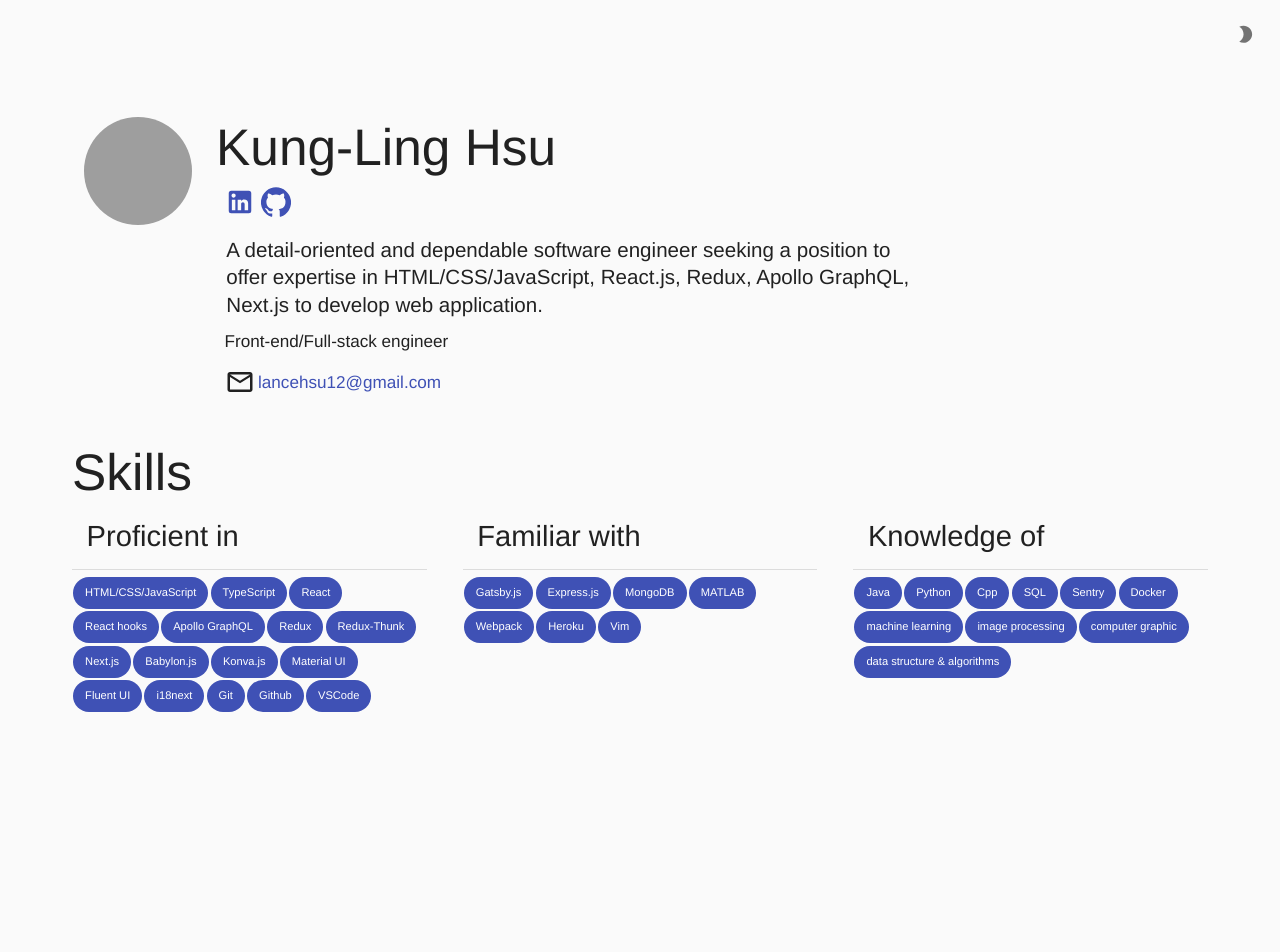
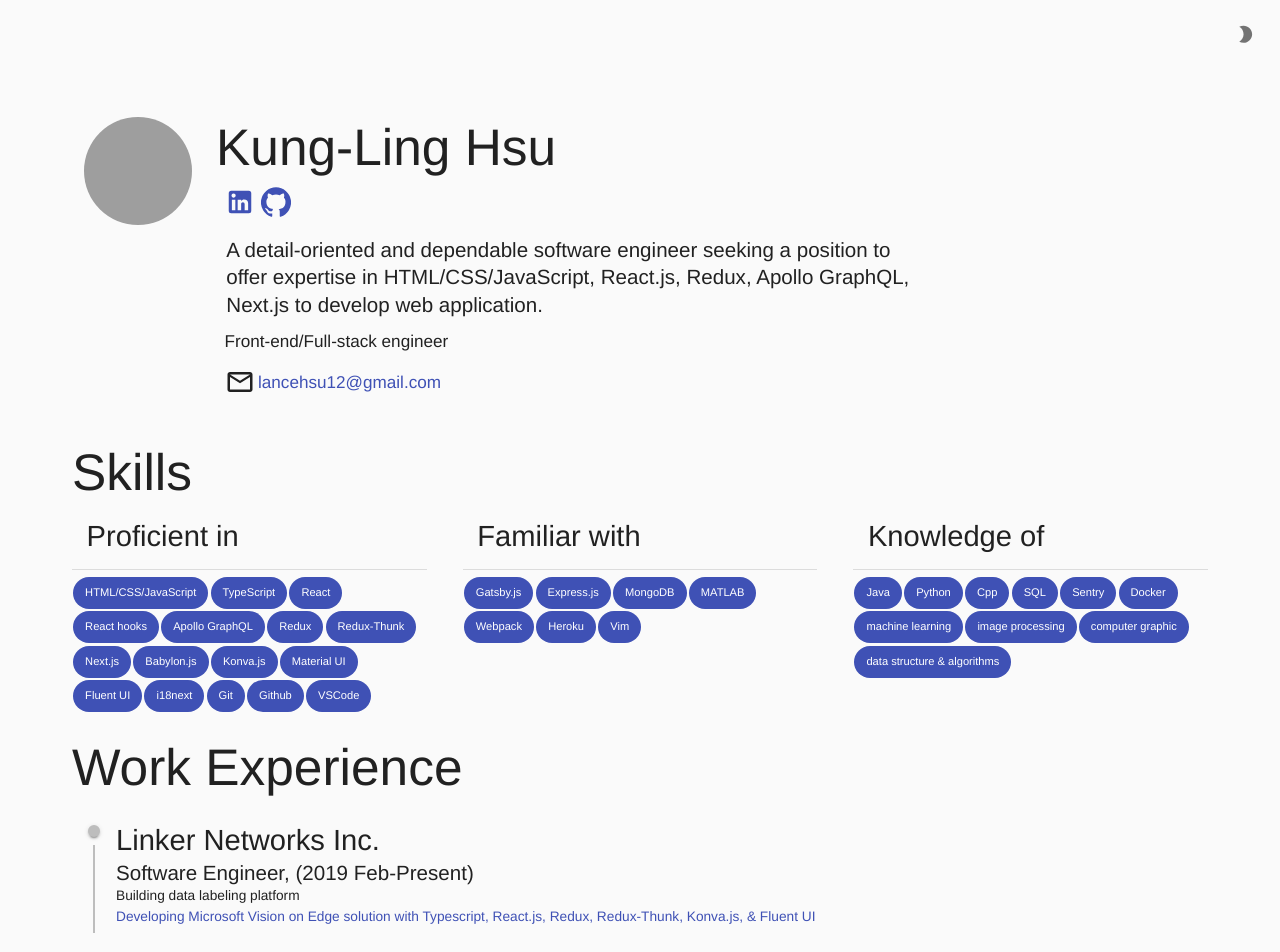
Before and after one commit to lancehsu/deprecated-resume, a React (Create React App) app: page / in a window 1280 px wide. Shown: the top 952 px of the page. Before the commit the page ends 800 px from the top, so only its background shows below. Built offline with nearby package versions, Linux system fonts and the light colour scheme; grey boxes are pictures that could not be loaded.

Commit message:
Add WorkExperienceList

```diff
--- a/src/components/Container.tsx
+++ b/src/components/Container.tsx
@@ -3,12 +3,14 @@ import { Box } from '@material-ui/core';
 
 import Profile from './Profile';
 import Skills from './Skills';
+import WorkExperienceList from './WorkExperienceList';
 
 const Container: FC = () => {
   return (
     <Box className="container" style={{ margin: '4em' }}>
       <Profile />
       <Skills />
+      <WorkExperienceList />
     </Box>
   );
 };
--- /dev/null
+++ b/src/components/RightTimelineItem.tsx
@@ -0,0 +1,13 @@
+import { withStyles } from '@material-ui/core';
+import TimelineItem from '@material-ui/lab/TimelineItem/TimelineItem';
+
+const RightTimelineItem = withStyles({
+  missingOppositeContent: {
+    '&:before': {
+      flex: 0,
+      padding: 0,
+    },
+  },
+})(TimelineItem);
+
+export default RightTimelineItem;
--- a/src/components/Skills/SkillList.tsx
+++ b/src/components/Skills/SkillList.tsx
@@ -12,8 +12,8 @@ const SkillList: FC<SkillListProps> = ({ title, skills }) => {
         {title}
       </Typography>
       <Divider variant="fullWidth" style={{ margin: '0.5em 0' }} />
-      {skills.map((skill) => (
-        <Chip style={{ margin: '0.1em' }} color="primary" label={skill} />
+      {skills.map((skill, i) => (
+        <Chip key={i} style={{ margin: '0.1em' }} color="primary" label={skill} />
       ))}
     </Box>
   );
--- /dev/null
+++ b/src/components/WorkExperienceList/WorkExperienceItem.tsx
@@ -0,0 +1,51 @@
+import React, { FC } from 'react';
+import { Typography } from '@material-ui/core';
+import TimelineConnector from '@material-ui/lab/TimelineConnector/TimelineConnector';
+import TimelineContent from '@material-ui/lab/TimelineContent/TimelineContent';
+import TimelineDot from '@material-ui/lab/TimelineDot/TimelineDot';
+import TimelineSeparator from '@material-ui/lab/TimelineSeparator/TimelineSeparator';
+import { WorkExperienceInfo } from '../../content/resumeContentType';
+import RightTimelineItem from '../RightTimelineItem';
+
+interface WorkTimelineItemProps {
+  name: string;
+  info: WorkExperienceInfo;
+}
+const WorkTimelineItem: FC<WorkTimelineItemProps> = ({ name, info }) => {
+  return (
+    <RightTimelineItem>
+      <TimelineSeparator>
+        <TimelineDot />
+        <TimelineConnector />
+      </TimelineSeparator>
+      <TimelineContent>
+        <Typography variant="h4">{name}</Typography>
+        <Typography variant="h5">{`${info.title}, (${info.from}-${info.to})`}</Typography>
+        {info.content.map((item, i) => {
+          if (item.url)
+            return (
+              <a
+                key={i}
+                target="_blank"
+                rel="noopener noreferrer"
+                href={item.url}
+                style={{ textDecoration: 'none' }}
+              >
+                <Typography color="primary" variant="body1">
+                  {item.name}
+                </Typography>
+              </a>
+            );
+
+          return (
+            <Typography key={i} variant="body1">
+              {item.name}
+            </Typography>
+          );
+        })}
+      </TimelineContent>
+    </RightTimelineItem>
+  );
+};
+
+export default WorkTimelineItem;
--- /dev/null
+++ b/src/components/WorkExperienceList/index.tsx
@@ -0,0 +1,23 @@
+import React, { FC } from 'react';
+import Timeline from '@material-ui/lab/Timeline/Timeline';
+import { Box, Typography } from '@material-ui/core';
+
+import WorkExperienceItem from './WorkExperienceItem';
+import { workExperience } from '../../content/resumeContent';
+
+const WorkExperienceList: FC = () => {
+  const companyNames = Object.keys(workExperience);
+  return (
+    <Box style={{ margin: '2em' }}>
+      <Typography variant="h2">Work Experience</Typography>
+      <Timeline>
+        {companyNames.map((name, i) => (
+          <WorkExperienceItem key={i} name={name} info={workExperience[name]} />
+        ))}
+      </Timeline>
+
+    </Box>
+  );
+};
+
+export default WorkExperienceList;
--- a/src/content/resumeContent.ts
+++ b/src/content/resumeContent.ts
@@ -45,8 +45,12 @@ export const skills: Skills = {
   ],
 };
 
+enum Companies {
+  linker = 'Linker Networks Inc.',
+}
+
 export const workExperience: WorkExperience = {
-  ['Linker Networks Inc.']: {
+  [Companies.linker]: {
     title: 'Software Engineer',
     from: '2019 Feb',
     to: 'Present',
@@ -78,10 +82,15 @@ export const workExperience: WorkExperience = {
   },
 };
 
+enum Colleges {
+  NTU = 'National Taiwan University',
+  NCHU = 'National Chung Hsing University',
+}
 export const education: Education = {
-  ['National Taiwan University']: {
+  [Colleges.NTU]: {
     from: '2014',
     to: '2017',
+    degree: 'Master of Engineering, Bio-Industrial Mechatronics Engineering',
     content: [
       {
         name: 'Conference',
@@ -105,6 +114,11 @@ export const education: Education = {
       },
     ],
   },
+  [Colleges.NCHU]: {
+    from: '2009',
+    to: '2014',
+    degree: 'Bachelor of Engineering, Chemical Engineering',
+  },
 };
 
 export const projects = {};
```
Also changed, not shown: src/content/resumeContentType.ts (+16 -11 lines).
